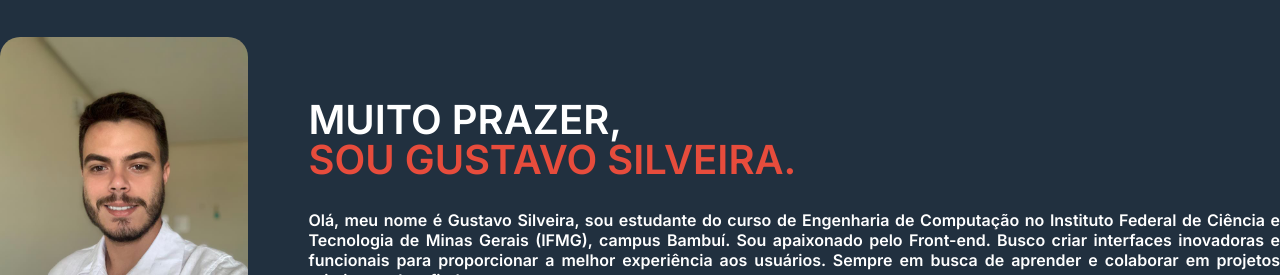
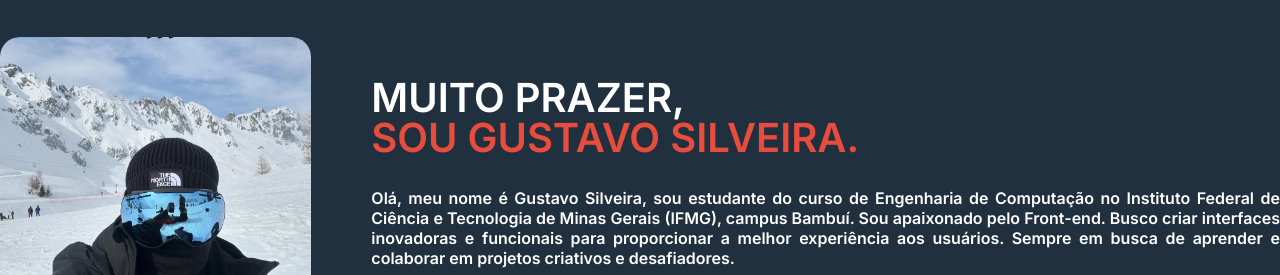
Before and after one commit to SilveiraGustavo/Portfolio-v1, a plain HTML site: page index.html in a window 1280 px wide. Shown: the part 1004-1279 px from the top of the page. Drawn offline with nearby package versions, Linux system fonts and the light colour scheme.

Commit message:
Imgs update

```diff
--- a/index.html
+++ b/index.html
@@ -123,7 +123,7 @@
             <div class="interface">
                 <div class="flex">
                     <div class="img-perfil">
-                        <img src="./Portfolio/Img/Perfil.jpg" alt="Minha Imagem">
+                        <img src="./Portfolio/Img/Perfil3.jpg" alt="Minha Imagem">
                     </div>
 
                     <div class="txt-sobre">
```
Also changed, not shown: Portfolio/Img/Perfil.jpg (deleted), Portfolio/Img/Perfil3.jpg (added), Portfolio/Img/Relógio.jpg (deleted).
